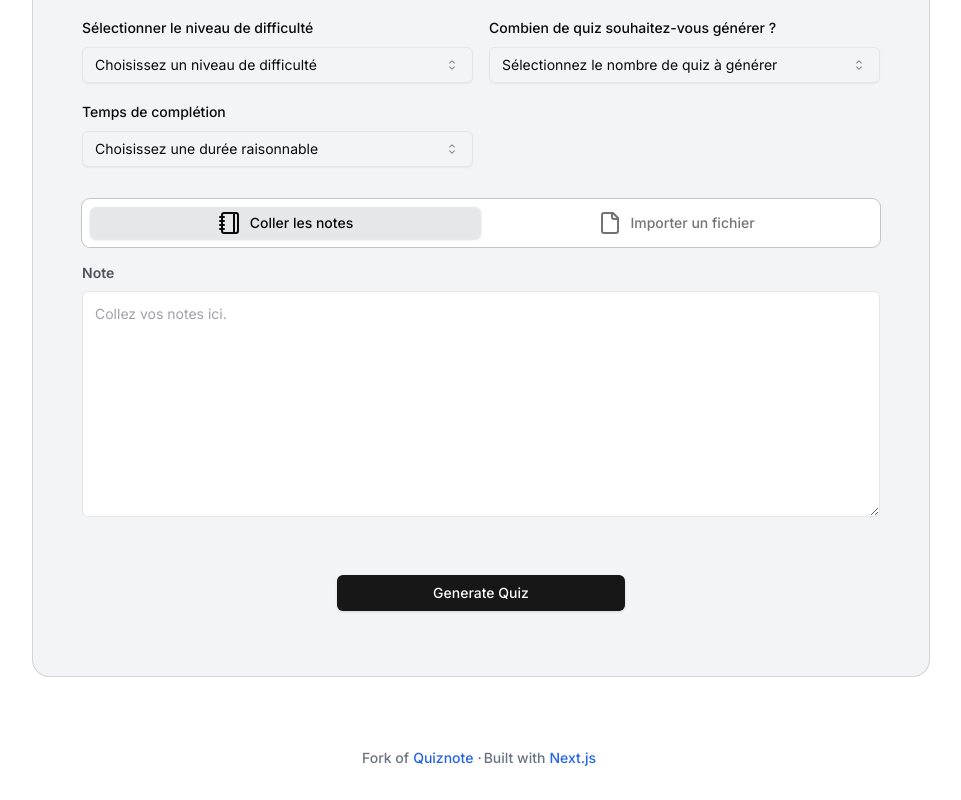
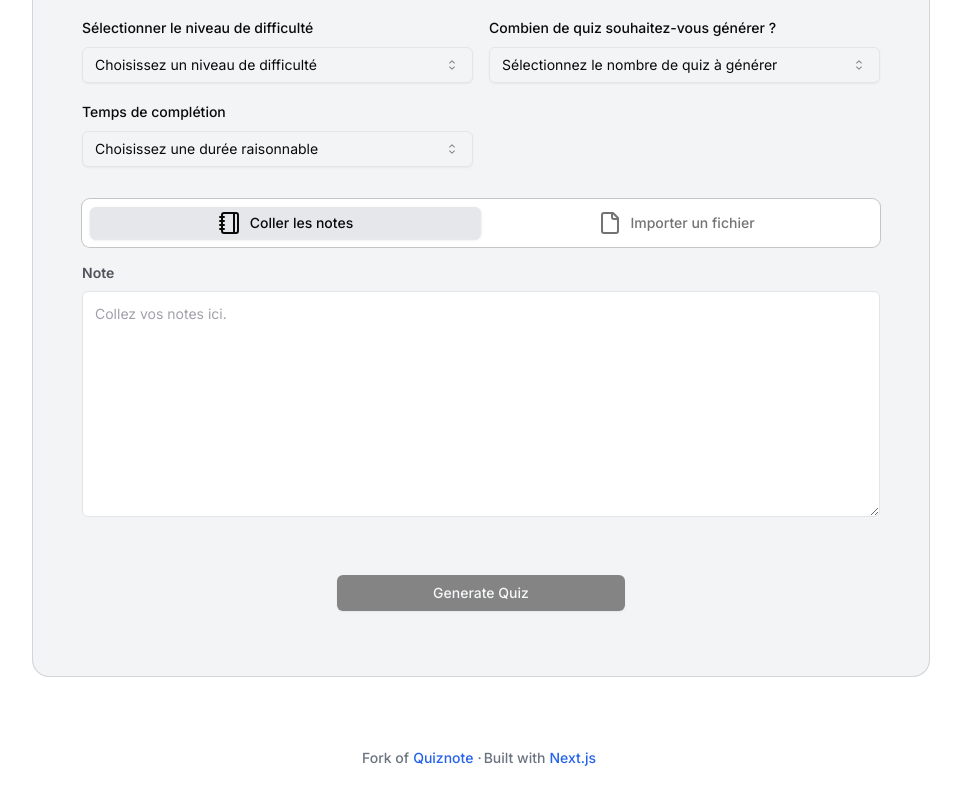
Before and after one commit to AbassHammed/DocuQuiz, a Next.js app: page / in a window 1280 px wide. Shown: the part 594-1394 px from the top of the page, without its empty margins (159-1120 px from the left). Built offline with nearby package versions, Linux system fonts and the light colour scheme.

Commit message:
Final push

```diff
--- a/src/app/page.tsx
+++ b/src/app/page.tsx
@@ -1,3 +1,5 @@
+'use client';
+
 import { Footer, FormContainer, Header, Navbar } from '@components';
 
 export default function Home() {
--- a/src/components/homeForm.tsx
+++ b/src/components/homeForm.tsx
@@ -75,7 +75,7 @@ const HomeForm = ({ onSubmit }: props) => {
   const [pdfFile, setPdfFile] = useState<File>();
   const { toast } = useToast();
   const setStatus = useFormStore(state => state.setStatus);
-  const [note, setNote] = useState<string | undefined>();
+  const [note, setNote] = useState<string | undefined>(undefined);
   const [generating, setGenerating] = useState(false);
 
   const convertPdfToText = async (files: File) => {
@@ -243,7 +243,7 @@ const HomeForm = ({ onSubmit }: props) => {
                       </FormControl>
                       <SelectContent>
                         {quizTime.map(diff => (
-                          <SelectItem key={diff.label} value={`${diff.label} min`}>
+                          <SelectItem key={diff.label} value={diff.label}>
                             {`${diff.label} min`}
                           </SelectItem>
                         ))}
@@ -343,6 +343,7 @@ const HomeForm = ({ onSubmit }: props) => {
             <div className="flex items-center justify-center w-full">
               <Button
                 type="submit"
+                disabled={typeof note === 'string' ? false : true}
                 onClick={() => setGenerating(prev => !prev)}
                 className="flex items-center justify-center w-72">
                 {generating ? <Loader2 className="mr-2 h-4 w-4 animate-spin" /> : null}
```
